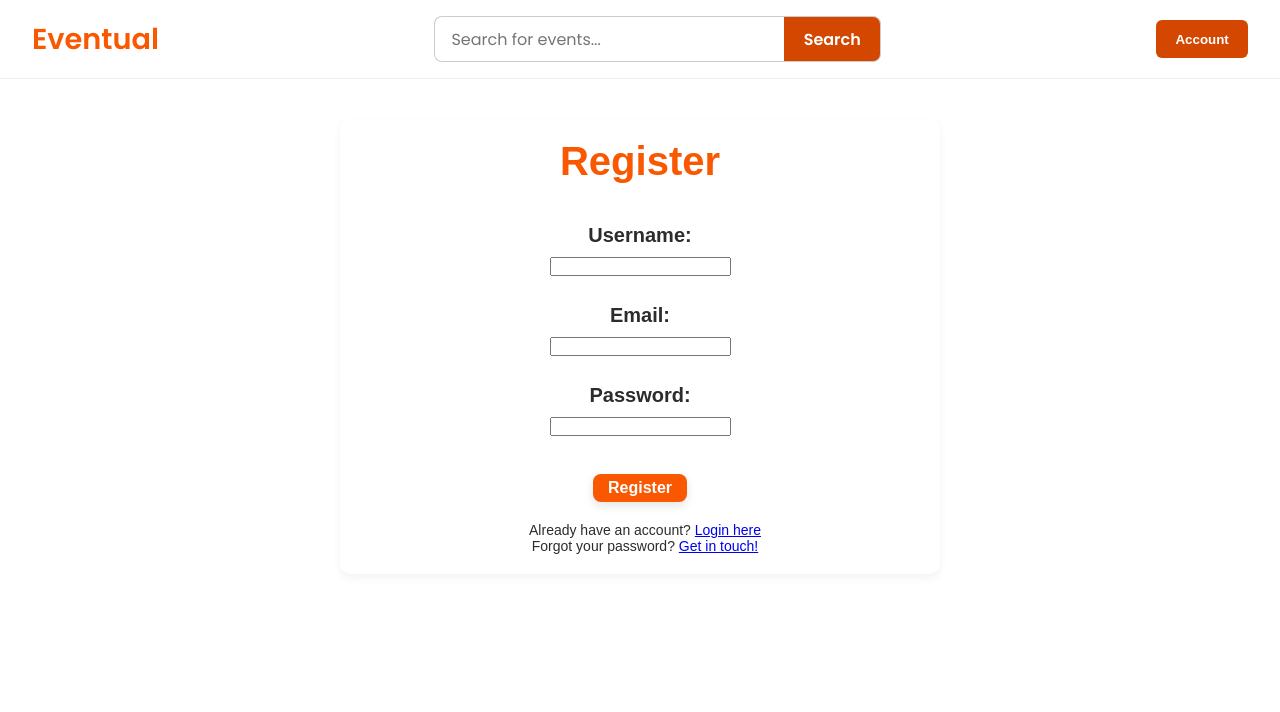
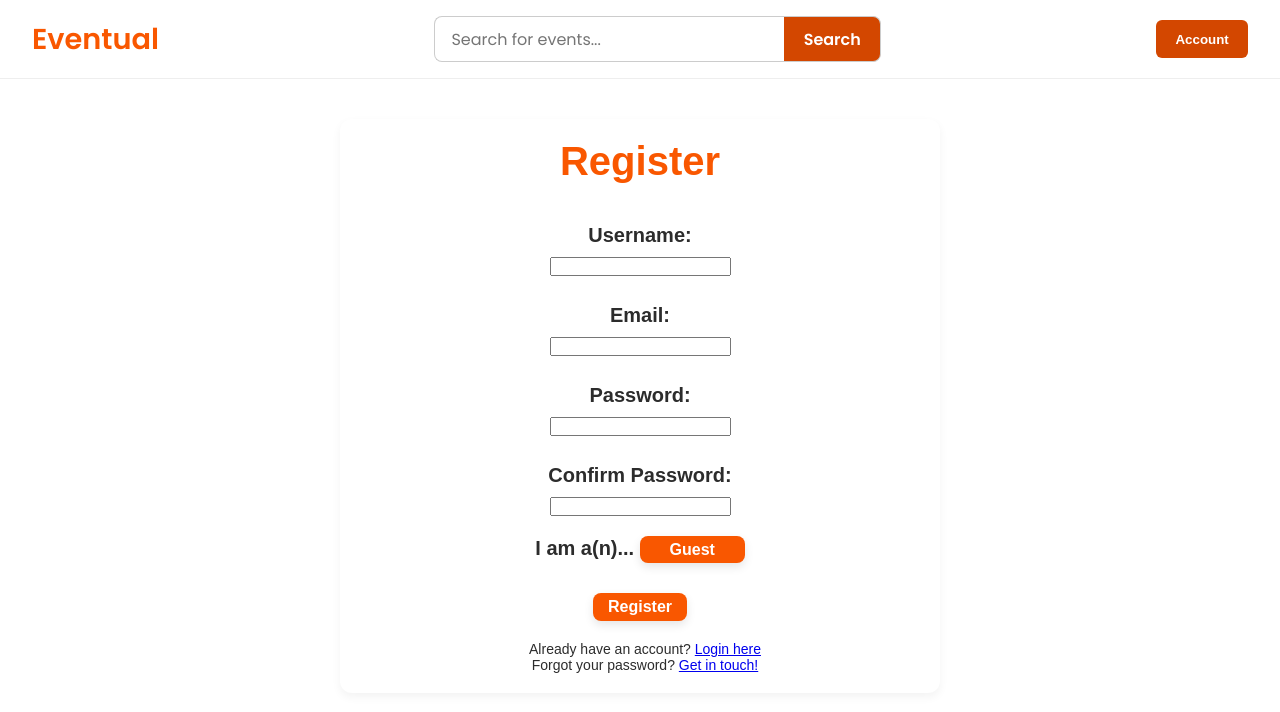
Before and after one commit to Nowhere4Nothing/Event-System_public, a React (Create React App) app: page /login in a window 1280 px wide. Both pictures are taken after a click on the link "Register here". Shown: the top 712 px of the page. Built offline with nearby package versions, Linux system fonts and the light colour scheme.

Commit message:
password confirmation

```diff
--- a/src/pages/LoginPage.css
+++ b/src/pages/LoginPage.css
@@ -63,3 +63,26 @@
     color: #2c2c2c;
     text-align: center;
   }
+
+  .error-message {
+    color: red;
+    font-size: 14px;
+    margin-top: 10px;
+    text-align: center;
+  }
+
+  #account-type {
+      background-color: #f95700;
+      color: #fff;
+      padding: 5px 15px;
+      margin-top: 10px;
+      border: none;
+      border-radius: 8px;
+      box-shadow: 0 4px 10px rgba(0, 0, 0, 0.1);
+      font-size: 16px;
+      font-weight: 600;
+      cursor: pointer;
+      transition: background-color 0.3s ease;
+      text-align: center;
+      appearance: none;
+  }
--- a/src/pages/LoginPage.jsx
+++ b/src/pages/LoginPage.jsx
@@ -1,11 +1,21 @@
 import React, { useState } from 'react';
 import './LoginPage.css';
-
-
 
 function LoginPage() {
   const [accType, setAccType] = useState('guest');
   const [isRegistering, setIsRegistering] = useState(false);
+  const [password, setPassword] = useState('');
+  const [confirmPassword, setConfirmPassword] = useState('');
+  const [errorMessage, setErrorMessage] = useState('');
+
+  const handleRegisterSubmit = (e) => {
+    e.preventDefault();
+    if (password !== confirmPassword) {
+      setErrorMessage('Passwords do not match!');
+    } else {
+      setErrorMessage('');
+    }
+  };
 
   return (
     <div className="login-page">
@@ -14,7 +24,7 @@ function LoginPage() {
           <h1 className="login-title">{isRegistering ? 'Register' : 'Login'}</h1>
           {isRegistering ? (
             // Registration Form
-            <form className="login-form">
+            <form className="login-form" onSubmit={handleRegisterSubmit}>
               <label className="login-label">Username:</label>
               <input type="text" id="username" name="username" required />
               <br />
@@ -22,8 +32,35 @@ function LoginPage() {
               <input type="email" id="email" name="email" required />
               <br />
               <label className="login-label">Password:</label>
-              <input type="password" id="password" name="password" required />
+              <input
+                type="password"
+                id="password"
+                name="password"
+                value={password}
+                onChange={(e) => setPassword(e.target.value)}
+                required
+              />
               <br />
+              <label className="login-label">Confirm Password:</label>
+              <input
+                type="password"
+                id="confirm-password"
+                name="confirm-password"
+                value={confirmPassword}
+                onChange={(e) => setConfirmPassword(e.target.value)}
+                required
+              />
+              {errorMessage && <p className="error-message">{errorMessage}</p>}
+              <p className="login-label">I am a(n)...{' '}
+              <select
+                  id="account-type"
+                  value={accType}
+                  onChange={(e) => setAccType(e.target.value)}
+                >
+                  <option value="guest">Guest</option>
+                  <option value="organizer">Organizer</option>
+                </select>
+              </p>
               <button type="submit" className="login-button">Register</button>
             </form>
           ) : (
@@ -71,17 +108,3 @@ function LoginPage() {
 }
 
 export default LoginPage;
-/*             <div className="form-group">
-<label htmlFor="account-type">Account Type:</label>
-<select
-  id="account-type"
-  value={accType}
-  onChange={(e) => setAccType(e.target.value)}
->
-  <option value="guest">Guest</option>
-  <option value="admin">Admin</option>
-  <option value="organizer">Organizer</option>
-</select>
-</div>
-
-*/
```
